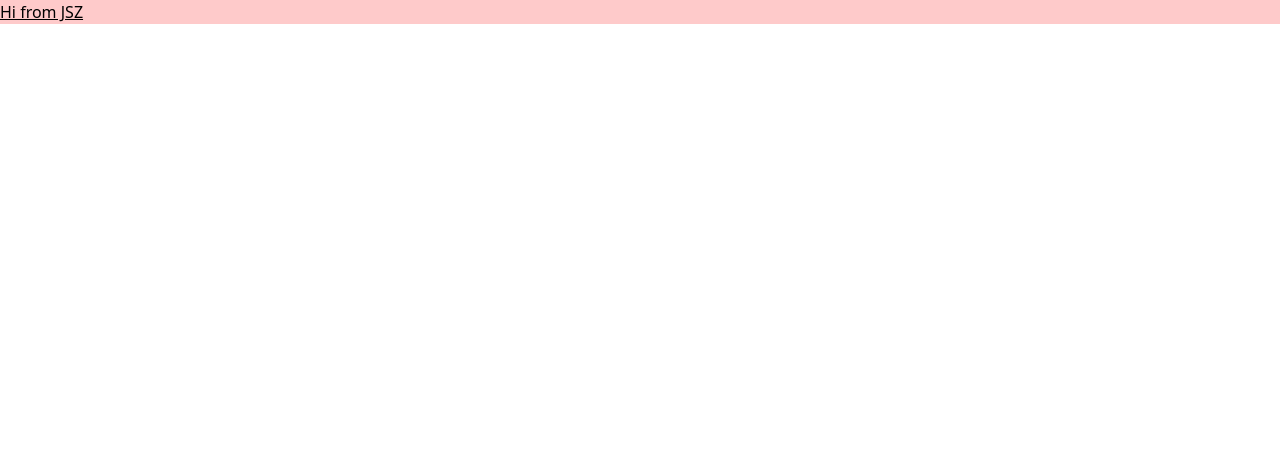
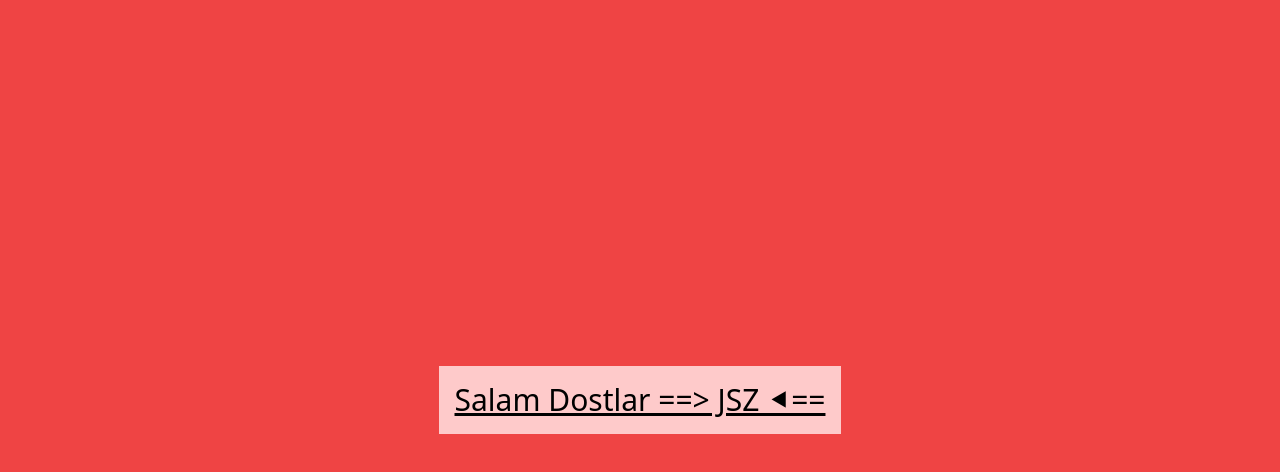
Before and after one commit to rajairfanahmed/test, a website built with Vite: page index.html in a window 1280 px wide. Built offline with nearby package versions, Linux system fonts and the light colour scheme.

Commit message:
project published on npm

```diff
--- a/index.html
+++ b/index.html
@@ -1,12 +1,15 @@
 <!DOCTYPE html>
 <html>
 <head>
-    <title>My Vite Project</title>
+    <title>Starter app JSZ</title>
     <link rel="stylesheet" href="./src/main.css" />
 </head>
 <body>
 
-    <h1 class="bg-red-200 underline">Hi from JSZ</h1>
+    <div class="flex bg-red-500 justify-center items-center w-100 h-[100vh]">
+        <h1 class="bg-red-200 h-auto underline text-3xl p-4">Salam Dostlar ==> JSZ &#11207;==</h1>
+    </div>
+
     <script type="module" src="/src/main.js"></script>
 </body>
 </html>
```
Also changed, not shown: package.json (+10 -3 lines), 2 other files.
